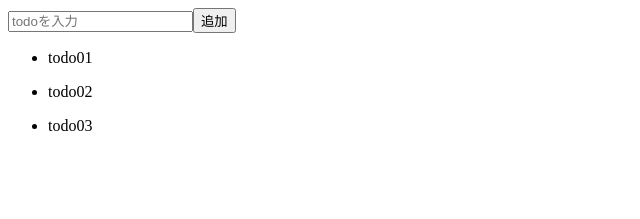
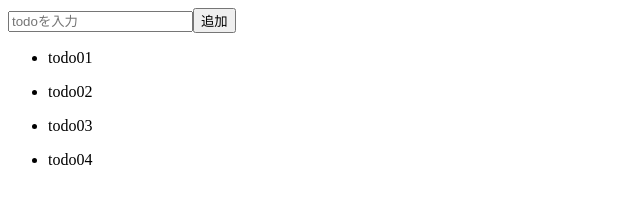
Before and after one commit to watanabedaigo/todo-typescript, a React (Create React App) app in the folder todo-typescript/: page / in a window 1280 px wide. Shown: the top 219 px of the page, without its empty margins (0-640 px from the left). Built offline with nearby package versions, Linux system fonts and the light colour scheme; data requests are answered from the project's data file.

Commit message:
クリーンアップ関数追加 / Provider追加

```diff
--- a/todo-typescript/db.json
+++ b/todo-typescript/db.json
@@ -14,6 +14,11 @@
       "id": "01GM4P8G8QGK3NVPSTABV5ZEWF",
       "content": "todo03",
       "done": false
+    },
+    {
+      "id": "01GM5HASCMDR7QXDFJ1FXTCM1P",
+      "content": "todo04",
+      "done": false
     }
   ]
 }
--- a/todo-typescript/src/components/modules/Add/index.tsx
+++ b/todo-typescript/src/components/modules/Add/index.tsx
@@ -5,21 +5,14 @@ import { postTodo } from 'apis/todos';
 import { ulid } from 'ulid';
 import Button from 'components/atoms/Button';
 import InputForm from 'components/atoms/InputForm';
-import { Todos } from 'components/templates/TodoTemplate';
-
-// 型エイリアス
-// Addの型
-// type AddProps = {
-//   todos: TodoType[];
-//   setTodos: React.Dispatch<React.SetStateAction<TodoType[]>>;
-// };
+import { TodosContext } from 'providers/TodoTemplateProvider';
 
 // メモ化して。親コンポーネントレンダリングによる再レンダリング防止
 const Add: React.FC = React.memo(() => {
   console.log('Add レンダリング');
 
   // useContext
-  const { todos, setTodos } = useContext(Todos);
+  const { todos, setTodos } = useContext(TodosContext);
 
   // useRef
   const inputRef = useRef<HTMLInputElement>(null!);
@@ -46,7 +39,7 @@ const Add: React.FC = React.memo(() => {
   return (
     <div>
       <InputForm placeholder="todoを入力" inputRef={inputRef} />
-      <Button value="追加" />
+      <Button value="追加" callback={addTodo} />
     </div>
   );
 });
--- /dev/null
+++ b/todo-typescript/src/components/modules/List/index.tsx
@@ -0,0 +1,52 @@
+import React, { useEffect, useContext } from 'react';
+import styles from './styles.module.scss';
+import { TodoType } from 'types/TodoType';
+import { getTodo } from 'apis/todos';
+import { TodosContext } from 'providers/TodoTemplateProvider';
+
+// メモ化して。親コンポーネントレンダリングによる再レンダリング防止
+const List: React.FC = React.memo(() => {
+  console.log('List レンダリング');
+
+  // useContext
+  const { todos, setTodos } = useContext(TodosContext);
+
+  // // useEffect
+  // // 依存配列は空なので、初回レンダリング後に実行される
+  useEffect(() => {
+    // クリーンアップ関数
+    let unmounted = false;
+
+    // データ取得の関数;
+    const fetchData = async () => {
+      getTodo()
+        .then((todosData) => {
+          if (!unmounted) {
+            setTodos([...todosData]);
+          }
+        })
+        .catch((Error) => {
+          console.error(Error);
+        });
+    };
+    fetchData();
+
+    return () => {
+      unmounted = true;
+    };
+  }, []);
+
+  return (
+    <ul>
+      {todos.map((todo: TodoType) => {
+        return (
+          <li key={todo.id}>
+            <p>{todo.content}</p>
+          </li>
+        );
+      })}
+    </ul>
+  );
+});
+
+export default List;
--- a/todo-typescript/src/components/templates/TodoTemplate/index.tsx
+++ b/todo-typescript/src/components/templates/TodoTemplate/index.tsx
@@ -1,57 +1,19 @@
 import React, { useEffect, useState, createContext } from 'react';
-import axios from 'axios';
-import styles from './styles.module.scss';
-import { TodoType } from 'types/TodoType';
-import { getTodo } from 'apis/todos';
 import Add from 'components/modules/Add';
+import List from 'components/modules/List';
+import TodoTemplateProvider from 'providers/TodoTemplateProvider';
 
-// createContext
-export const Todos = createContext<any>(undefined);
-
-const TodoTemplate: React.FC = () => {
-  // useState
-  // todoを扱うstate。配列で、中身は型エイリアスTodoを型に持つオブジェクト
-  const [todos, setTodos] = useState<TodoType[]>([]);
-
-  // useContext Provider用value
-  const value = {
-    todos,
-    setTodos,
-  };
-
-  // データ取得の関数
-  const fetchData = async () => {
-    getTodo()
-      .then((todosData) => {
-        setTodos([...todosData]);
-      })
-      .catch((Error) => {
-        console.error(Error);
-      });
-  };
-
-  // useEffect
-  // 依存配列は空なので、初回レンダリング後に実行される
-  useEffect(() => {
-    fetchData();
-  }, []);
+const TodoTemplate: React.FC = React.memo(() => {
+  console.log('TodoTemplate レンダリング');
 
   return (
     <div>
-      <Todos.Provider value={value}>
+      <TodoTemplateProvider>
         <Add />
-      </Todos.Provider>
-      <ul>
-        {todos.map((todo: TodoType) => {
-          return (
-            <li key={todo.id}>
-              <p>{todo.content}</p>
-            </li>
-          );
-        })}
-      </ul>
+        <List />
+      </TodoTemplateProvider>
     </div>
   );
-};
+});
 
 export default TodoTemplate;
--- a/todo-typescript/src/pages/TodoPage/index.tsx
+++ b/todo-typescript/src/pages/TodoPage/index.tsx
@@ -2,6 +2,8 @@ import React from 'react';
 import TodoTemplate from 'components/templates/TodoTemplate';
 
 const TodoPage: React.FC<{}> = () => {
+  console.log('TodoPage レンダリング');
+
   return <TodoTemplate />;
 };
 
--- /dev/null
+++ b/todo-typescript/src/providers/TodoTemplateProvider/index.tsx
@@ -0,0 +1,34 @@
+import React, { useState, useEffect, createContext } from 'react';
+import { TodoType } from 'types/TodoType';
+
+// 型エイリアス
+type ContextType = {
+  setTodos: React.Dispatch<React.SetStateAction<TodoType[]>>;
+  todos: TodoType[];
+};
+
+// createContext
+export const TodosContext = createContext<ContextType>({} as ContextType);
+
+const CountStateContext = createContext<ContextType>({} as ContextType);
+const CountDispatchContext = createContext<ContextType>({} as ContextType);
+
+const TodoTemplateProvider: React.FC<any> = React.memo(({ children }) => {
+  console.log('TodoTemplateProvider レンダリング');
+
+  // useState
+  // todoを扱うstate。配列で、中身は型エイリアスTodoを型に持つオブジェクト
+  const [todos, setTodos] = useState<TodoType[]>([]);
+
+  // useContext Provider用value
+  const value = {
+    todos,
+    setTodos,
+  };
+
+  return (
+    <TodosContext.Provider value={value}>{children}</TodosContext.Provider>
+  );
+});
+
+export default TodoTemplateProvider;
```
Also changed, not shown: todo-typescript/src/components/modules/List/styles.module.scss (added), todo-typescript/src/providers/TodoTemplateProvider/styles.module.scss (added).
